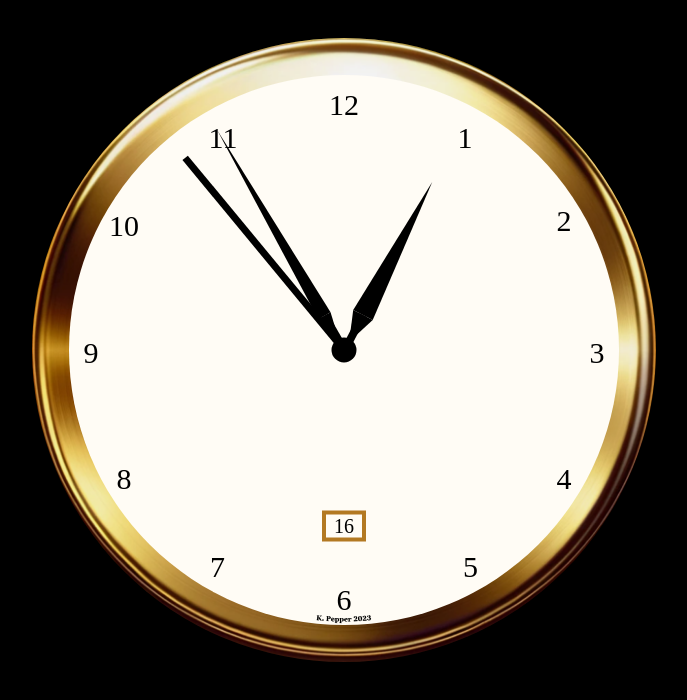
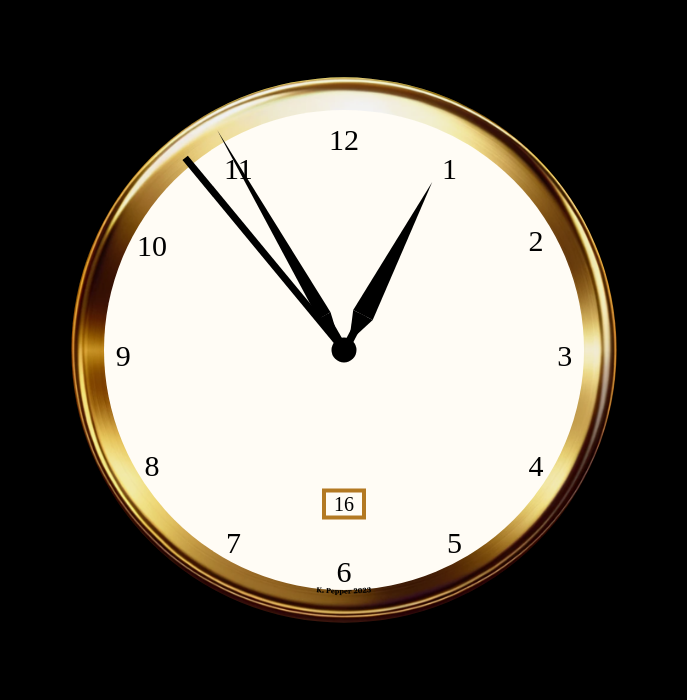
Before and after one commit to KrisHHFI/NextJS-Clock-App, a Next.js app: page / in a window 1280 px wide. Shown: the top 700 px of the page, without its empty margins (296-983 px from the left). Built offline with nearby package versions, Linux system fonts and the light colour scheme.

Commit message:
Making the clock dynamically resize part 1

```diff
--- a/src/Styling/Clock.css
+++ b/src/Styling/Clock.css
@@ -18,14 +18,14 @@ body {
 }
 
 .clockCaseImage {
-    height: 700px;
-    width: 700px;
-    clip-path: circle(312px at center);
+    clip-path: circle(21.3vw at center);
+    height: auto;
+    width: 47.7vw;
 }
 
 .face {
-    height: 550px;
-    width: 550px;
+    height: 37.5vw;
+    width: 37.5vw;
     background-color: #fffcf5;
     border-radius: 50%;
 }
```
